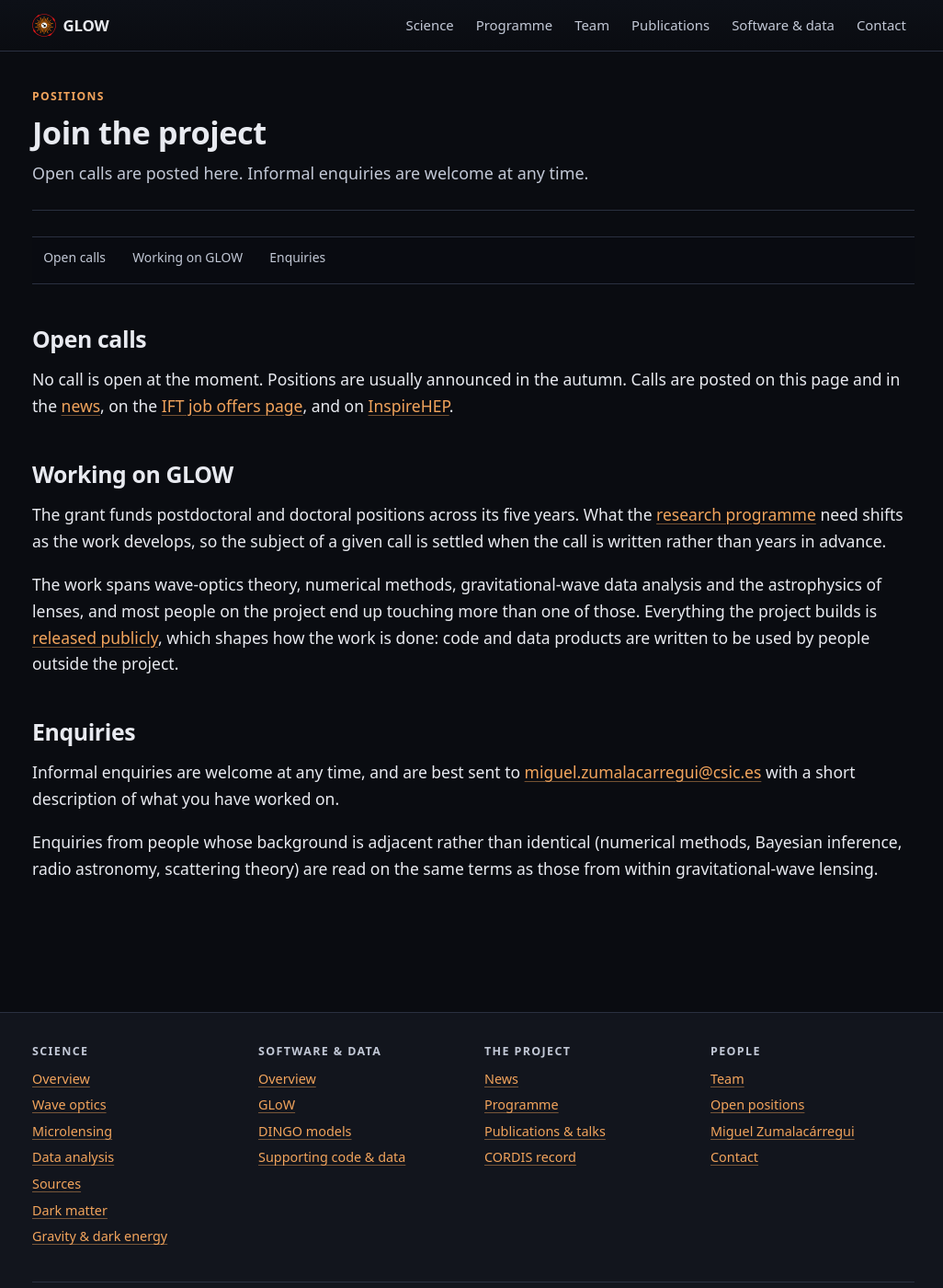
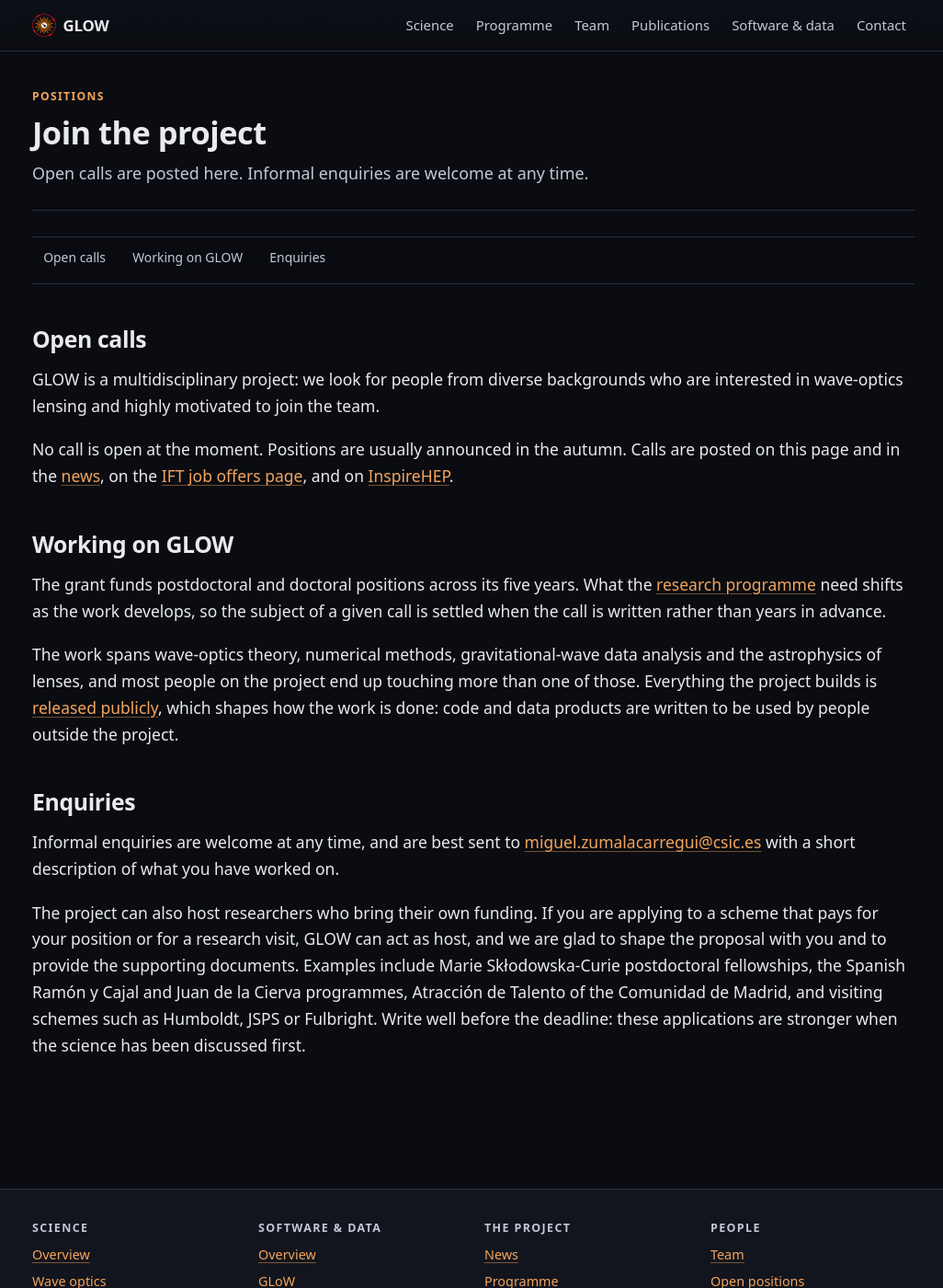
Before and after one commit to glow-astro/website, a Jekyll site: the page built from join.html, in a window 1280 px wide and 1400 px high. Shown: the whole window at 92% size, without its empty margins (125-1151 px from the left). Built offline with Jekyll 4.4.1, drawn with Linux system fonts in a browser that asks for light colours.

Commit message:
Hosting externally funded fellows, and who the project looks for
Two changes on the Join page. Open calls now opens with the owner's own line
about a multidisciplinary project and diverse backgrounds, which is also the
first "we" on the site.

The Enquiries paragraph about adjacent backgrounds is replaced. It said what
the new opening line now says, and it left out the thing a reader cannot work
out alone: the project can host somebody whose own fellowship pays for the
position or the visit, and will help with the application.

Co-Authored-By: Claude Opus 5 (1M context) <noreply@anthropic.com>
Claude-Session: https://claude.ai/code/session_01L7GT62S61eYxRuSFTmWGfu

```diff
--- a/join.html
+++ b/join.html
@@ -23,6 +23,16 @@ sections:
 
 <section class="section" id="open" aria-labelledby="open-heading">
   <h2 id="open-heading">Open calls</h2>
+  {%- comment -%}
+    The first use of "we" on the site, at the owner's request (2026-09-04) and
+    deliberately here: a call is the one place the project speaks to a person
+    rather than describing itself.
+  {%- endcomment -%}
+  <p>
+    GLOW is a multidisciplinary project: we look for people from diverse
+    backgrounds who are interested in wave-optics lensing and highly motivated
+    to join the team.
+  </p>
   {%- if open_positions.size > 0 %}
   <div class="grid grid-2">
     {%- for p in open_positions %}
@@ -78,9 +88,21 @@ sections:
     <a href="mailto:{{ site.pi.email }}">{{ site.pi.email }}</a> with a short
     description of what you have worked on.
   </p>
+  {%- comment -%}
+    Replaced on 2026-09-04. What stood here said that adjacent backgrounds are
+    read on the same terms, which is now the opening paragraph of the section
+    above and did not need saying twice. Hosting externally funded fellows is
+    the thing a reader cannot work out for themselves.
+  {%- endcomment -%}
   <p>
-    Enquiries from people whose background is adjacent rather than identical
-    (numerical methods, Bayesian inference, radio astronomy, scattering theory)
-    are read on the same terms as those from within gravitational-wave lensing.
+    The project can also host researchers who bring their own funding. If you
+    are applying to a scheme that pays for your position or for a research
+    visit, GLOW can act as host, and we are glad to shape the proposal with you
+    and to provide the supporting documents. Examples include Marie
+    Sk&#322;odowska-Curie postdoctoral fellowships, the Spanish Ram&oacute;n y
+    Cajal and Juan de la Cierva programmes, Atracci&oacute;n de Talento of the
+    Comunidad de Madrid, and visiting schemes such as Humboldt, JSPS or
+    Fulbright. Write well before the deadline: these applications are stronger
+    when the science has been discussed first.
   </p>
 </section>
```
